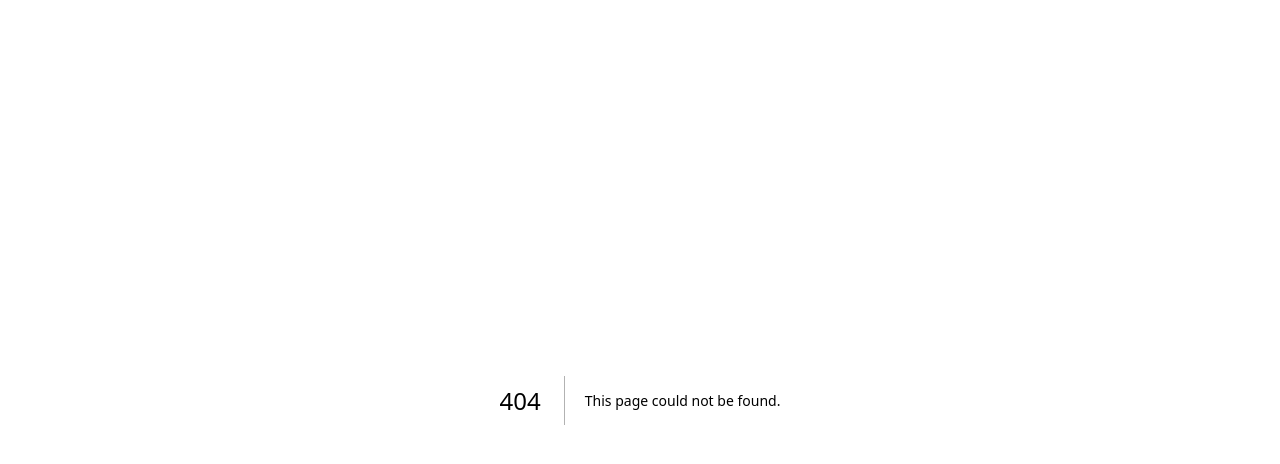
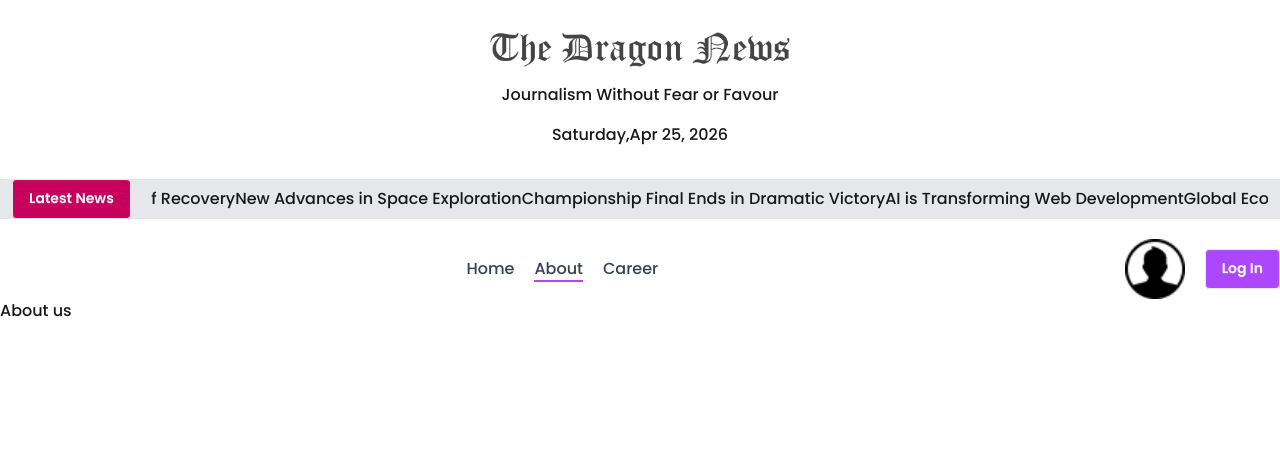
Before and after one commit to itsasmaulhosna/dragon-news-nextjs, a Next.js app: page /about in a window 1280 px wide. Before the commit this address had no page. Shown: the top 464 px of the page. Built offline with nearby package versions, Linux system fonts and the light colour scheme.

Commit message:
Created navbar and navlink for reusable also added react fast marquee

```diff
--- a/src/app/(auth)/layout.jsx
+++ b/src/app/(auth)/layout.jsx
@@ -1,9 +1,10 @@
 import Navbar from '@/components/shared/Navbar';
 import React from 'react';
+import { montserrat } from '../layout';
 
 const Authlayout = ({children}) => {
     return (
-        <div>
+        <div className={`${montserrat.className}`}>
            <Navbar></Navbar>
            {children}
         </div>
--- /dev/null
+++ b/src/app/(main)/about/page.jsx
@@ -0,0 +1,11 @@
+import React from 'react';
+
+const Aboutpage = () => {
+    return (
+        <div>
+            About us
+        </div>
+    );
+};
+
+export default Aboutpage;
--- /dev/null
+++ b/src/app/(main)/career/page.jsx
@@ -0,0 +1,11 @@
+import React from 'react';
+
+const Careerpage = () => {
+    return (
+        <div>career
+
+        </div>
+    );
+};
+
+export default Careerpage;
--- a/src/app/(main)/layout.jsx
+++ b/src/app/(main)/layout.jsx
@@ -1,3 +1,4 @@
+import BrakingNews from '@/components/shared/BrakingNews';
 import Header from '@/components/shared/Header';
 import Navbar from '@/components/shared/Navbar';
 import React from 'react';
@@ -6,6 +7,7 @@ const Mainlayout = ({children}) => {
     return (
         <div>
            <Header></Header>
+           <BrakingNews></BrakingNews>
         <Navbar></Navbar>
         {children}
         </div>
--- a/src/app/globals.css
+++ b/src/app/globals.css
@@ -1,27 +1,2 @@
 @import 'tailwindcss';
 @plugin "daisyui";
-
-:root {
-  --background: #ffffff;
-  --foreground: #171717;
-}
-
-@theme inline {
-  --color-background: var(--background);
-  --color-foreground: var(--foreground);
-  --font-sans: var(--font-geist-sans);
-  --font-mono: var(--font-geist-mono);
-}
-
-@media (prefers-color-scheme: dark) {
-  :root {
-    --background: #0a0a0a;
-    --foreground: #ededed;
-  }
-}
-
-body {
-  background: var(--background);
-  color: var(--foreground);
-  font-family: Arial, Helvetica, sans-serif;
-}
--- a/src/app/layout.js
+++ b/src/app/layout.js
@@ -1,18 +1,26 @@
-import { Geist, Geist_Mono } from 'next/font/google';
+import { Geist, Geist_Mono, Montserrat, Poppins } from 'next/font/google';
 import './globals.css';
-import Header from '@/components/shared/Header';
-import Navbar from '@/components/shared/Navbar';
 
-const geistSans = Geist({
-  variable: '--font-geist-sans',
+// const geistSans = Geist({
+//   variable: '--font-geist-sans',
+//   subsets: ['latin'],
+// });
+
+// const geistMono = Geist_Mono({
+//   variable: '--font-geist-mono',
+//   subsets: ['latin'],
+// });
+
+const poppins = Poppins({
+  variable: '--font-poppins',
   subsets: ['latin'],
+  weight: ['300', '500', '600', '700'],
 });
-
-const geistMono = Geist_Mono({
-  variable: '--font-geist-mono',
+export const montserrat = Montserrat({
+  variable: '--font-montserrat',
   subsets: ['latin'],
+  weight: ['300', '500', '600', '700'],
 });
-
 export const metadata = {
   title: 'Create Next App',
   description: 'Generated by create next app',
@@ -20,12 +28,9 @@ export const metadata = {
 
 export default function RootLayout({ children }) {
   return (
-    <html
-      lang="en"
-      className={`${geistSans.variable} ${geistMono.variable} h-full antialiased`}
-    >
-      <body className="min-h-full flex flex-col">
-        <main>{children}</main>
+    <html lang="en" data-theme="light" className={` h-full antialiased`}>
+      <body className={`${poppins.className} min-h-full flex flex-col`}>
+        {children}
       </body>
     </html>
   );
--- a/src/app/notfound.jsx
+++ b/src/app/not-found.jsx
@@ -3,7 +3,7 @@ import React from 'react';
 
 const notfound = () => {
     return (
-        <div className='text-center'>
+        <div className='text-center flex justify-center items-center flex-col h-[80vh] space-y-5'>
             <h2 className='text-4xl text-red-500 font-bold'>This page is not found</h2>
             <Link href={'/'}>
             <button className='btn'>Back to home</button>
--- /dev/null
+++ b/src/components/shared/BrakingNews.jsx
@@ -0,0 +1,26 @@
+import React from 'react';
+import Marquee from 'react-fast-marquee';
+
+const BrakingNews = () => {
+    const news = [
+  { id: 1, title: "AI is Transforming Web Development" },
+  { id: 2, title: "Global Economy Shows Signs of Recovery" },
+  { id: 3, title: "New Advances in Space Exploration" },
+  { id: 4, title: "Championship Final Ends in Dramatic Victory" },
+];
+
+    return (
+        <div className='flex justify-between items-center gap-5 bg-gray-200 container mx-auto px-3'>
+            <button className='btn bg-pink-700 text-white'>Latest News</button>
+            <Marquee pauseOnHover={true} speed={100}>
+                {
+                    news.map(n=>{
+                      return <span key={n._id}>{n.title}</span>
+                    })
+                }
+            </Marquee>
+        </div>
+    );
+};
+
+export default BrakingNews;
--- a/src/components/shared/Navbar.jsx
+++ b/src/components/shared/Navbar.jsx
@@ -1,9 +1,24 @@
+import Link from 'next/link';
 import React from 'react';
+import user from '@/assets/user.png'
+import Image from 'next/image';
+import Navlink from './Navlink';
 
 const Navbar = () => {
     return (
-        <div>
-            Navbar
+        <div className='container mx-auto flex justify-between items-center mt-5'>
+            <div></div>
+            <ul className='flex justify-center gap-5 text-gray-700'>
+                <li><Navlink href={'/'}>Home</Navlink></li>
+                <li><Navlink href={'/about'}>About</Navlink></li>
+                <li><Navlink href={'/career'}>Career</Navlink></li>
+            </ul>
+            <div className='flex items-center gap-5'>
+                <Image src={user} alt='userAvater' width={60} height={60}/>
+                <button className='btn bg-purple-500 text-white'>
+                    <Link href={'/login'}>Log In</Link>
+                </button>
+            </div>
         </div>
     );
 };
--- /dev/null
+++ b/src/components/shared/Navlink.jsx
@@ -0,0 +1,17 @@
+'use client'
+import Link from 'next/link';
+import { usePathname } from 'next/navigation';
+import React from 'react';
+
+const Navlink = ({href,children}) => {
+    const pathName=usePathname()
+    console.log(pathName)
+    const isActive=href===pathName
+    return (
+        <Link href={href} className={`${isActive? 'border-b-2 border-b-purple-500' : ''}`}>
+            {children}
+        </Link>
+    );
+};
+
+export default Navlink;
```
